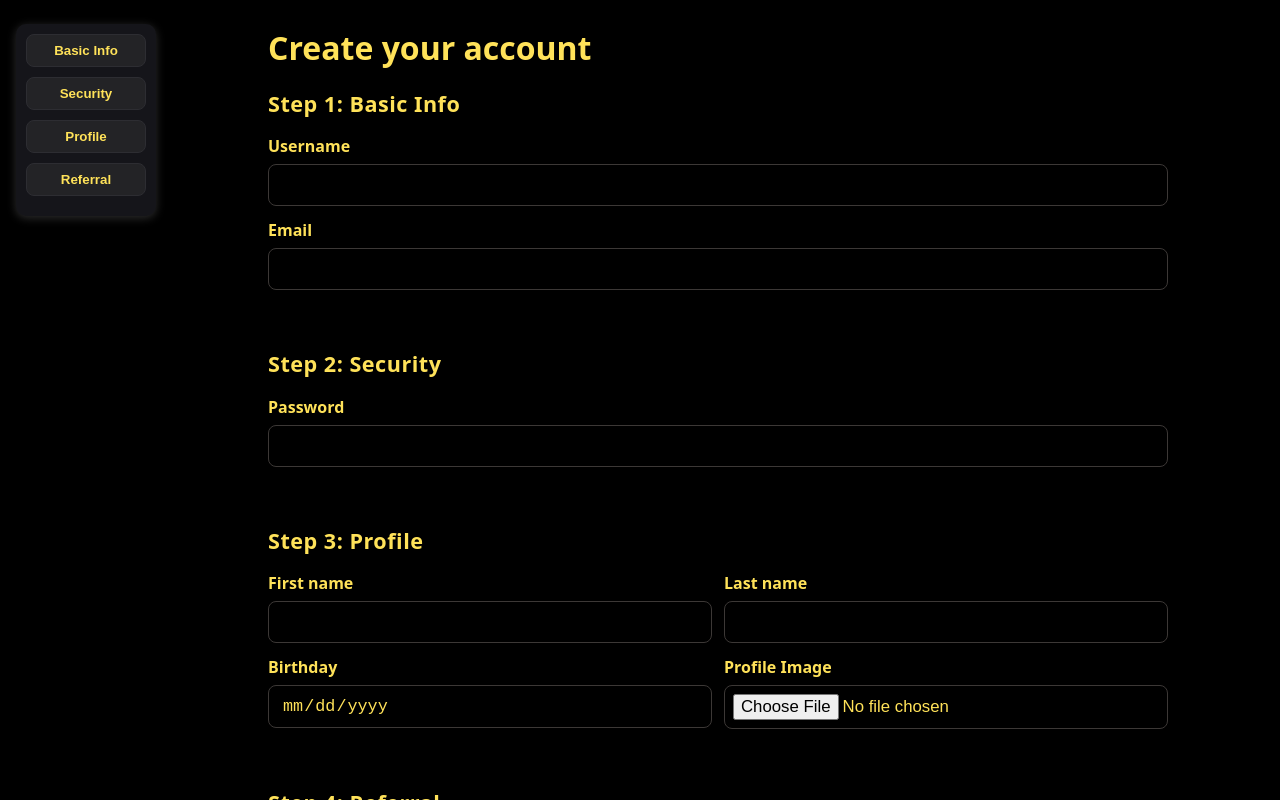
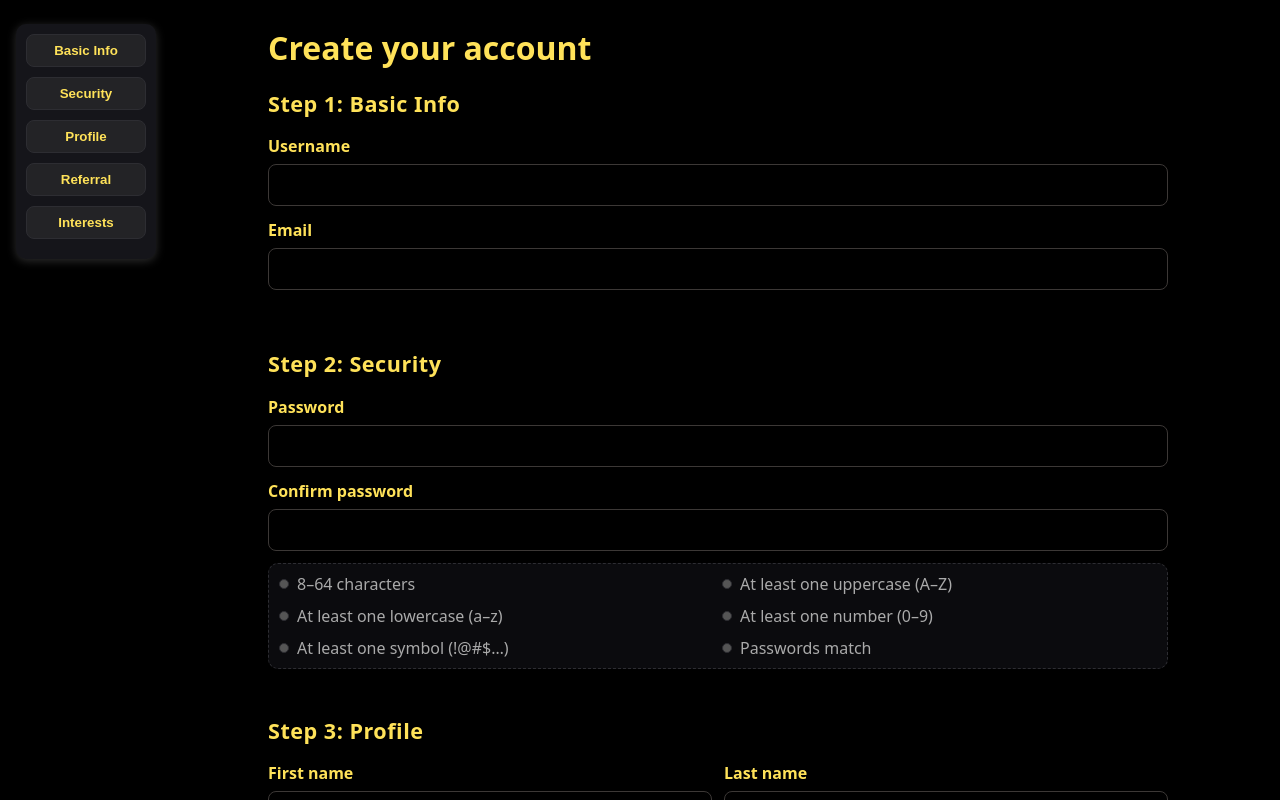
Before and after one commit to nszshadowdragon/netspacezone, a React (Vite) app in the folder frontend/: page /signup in a window 1280 px wide. Built offline with nearby package versions, Linux system fonts and the light colour scheme; no server answers.

Commit message:
signup(frontend): restore all fields + live password rules; keep FormData; success→/profile; Cancel→landing

```diff
--- a/frontend/src/pages/SignUpPage.jsx
+++ b/frontend/src/pages/SignUpPage.jsx
@@ -1,5 +1,5 @@
 // frontend/src/pages/SignUpPage.jsx
-import React, { useState, useRef, useEffect } from "react";
+import React, { useEffect, useRef, useState, useMemo } from "react";
 import { useNavigate } from "react-router-dom";
 
 const SIGNUP_URL = "https://api.netspacezone.com/api/auth/signup";
@@ -16,24 +16,27 @@ const SECTIONS = [
   { label: "Basic Info",  key: "basic"   },
   { label: "Security",    key: "security"},
   { label: "Profile",     key: "profile" },
-  { label: "Referral",    key: "referral"}
+  { label: "Referral",    key: "referral"},
+  { label: "Interests",   key: "interests"},
 ];
 
 export default function SignUpPage() {
   const navigate = useNavigate();
 
-  // refs for side-nav scroll
+  // sticky anchors (left nav buttons)
   const refs = {
-    basic:   useRef(null),
-    security:useRef(null),
+    basic: useRef(null),
+    security: useRef(null),
     profile: useRef(null),
-    referral:useRef(null),
+    referral: useRef(null),
+    interests: useRef(null),
   };
 
   const [form, setForm] = useState({
     username: "",
     email: "",
     password: "",
+    confirm: "",
     firstName: "",
     lastName: "",
     birthday: "",
@@ -44,7 +47,6 @@ export default function SignUpPage() {
   const [submitting, setSubmitting] = useState(false);
   const [error, setError] = useState("");
 
-  // keep focus scroll nice
   useEffect(() => {
     document.documentElement.style.scrollBehavior = "smooth";
     return () => (document.documentElement.style.scrollBehavior = "");
@@ -58,15 +60,42 @@ export default function SignUpPage() {
       prev.includes(name) ? prev.filter((x) => x !== name) : [...prev, name]
     );
 
+  // Password rules (live)
+  const pw = form.password || "";
+  const pwRules = useMemo(() => ({
+    length: pw.length >= 8 && pw.length <= 64,
+    upper: /[A-Z]/.test(pw),
+    lower: /[a-z]/.test(pw),
+    digit: /\d/.test(pw),
+    special: /[^A-Za-z0-9]/.test(pw),
+    match: form.confirm && form.confirm === pw,
+  }), [pw, form.confirm]);
+
+  const allPwOk = pwRules.length && pwRules.upper && pwRules.lower && pwRules.digit && pwRules.special && pwRules.match;
+
   const submit = async (e) => {
     e.preventDefault();
     setError("");
 
+    // basic client checks similar to your original behavior
+    if (!form.username.trim() || !form.email.trim() || !pw) {
+      setError("Please complete all required fields.");
+      return;
+    }
+    if (!allPwOk) {
+      setError("Please meet the password requirements.");
+      return;
+    }
+    if (!form.firstName.trim() || !form.lastName.trim() || !form.birthday) {
+      setError("Please fill your profile details.");
+      return;
+    }
     if (!profilePic) {
       setError("Please choose a profile image.");
       return;
     }
 
+    // Build multipart body (do NOT set Content-Type manually)
     const fd = new FormData();
     fd.append("username", form.username.trim());
     fd.append("email", form.email.trim());
@@ -75,8 +104,8 @@ export default function SignUpPage() {
     fd.append("lastName", form.lastName.trim());
     fd.append("birthday", form.birthday);
     fd.append("referral", form.referral.trim());
-    fd.append("interests", interests.join(","));  // server splits by comma
-    fd.append("profilePic", profilePic);          // key MUST be profilePic
+    fd.append("interests", interests.join(",")); // server splits by comma
+    fd.append("profilePic", profilePic);         // key must be profilePic
 
     try {
       setSubmitting(true);
@@ -84,7 +113,7 @@ export default function SignUpPage() {
       const res = await fetch(SIGNUP_URL, {
         method: "POST",
         credentials: "include",
-        body: fd, // DO NOT set Content-Type manually
+        body: fd,
       });
 
       if (!res.ok) {
@@ -92,8 +121,8 @@ export default function SignUpPage() {
         throw new Error(data?.error || `Signup failed (${res.status})`);
       }
 
-      // success -> go to profile
       await res.json().catch(() => null);
+      // ✅ Success → PROFILE page (not landing)
       navigate("/profile", { replace: true });
     } catch (err) {
       setError(err.message || "Signup failed");
@@ -135,16 +164,7 @@ export default function SignUpPage() {
               <button
                 type="button"
                 onClick={() => refs[s.key].current?.scrollIntoView({ block: "start" })}
-                style={{
-                  width: "100%",
-                  padding: "8px 0",
-                  color: "#ffe259",
-                  fontWeight: 700,
-                  background: "#232326",
-                  border: "1px solid #2d2d32",
-                  borderRadius: 8,
-                  cursor: "pointer",
-                }}
+                style={navBtn}
               >
                 {s.label}
               </button>
@@ -200,6 +220,27 @@ export default function SignUpPage() {
                 autoComplete="new-password"
               />
             </Field>
+
+            <Field label="Confirm password">
+              <input
+                type="password"
+                name="confirm"
+                value={form.confirm}
+                onChange={onChange}
+                style={inputStyle}
+                autoComplete="new-password"
+              />
+            </Field>
+
+            {/* Password requirements */}
+            <div style={pwHelpWrap}>
+              <PwRule ok={pwRules.length} text="8–64 characters" />
+              <PwRule ok={pwRules.upper} text="At least one uppercase (A–Z)" />
+              <PwRule ok={pwRules.lower} text="At least one lowercase (a–z)" />
+              <PwRule ok={pwRules.digit} text="At least one number (0–9)" />
+              <PwRule ok={pwRules.special} text="At least one symbol (!@#$…)" />
+              <PwRule ok={pwRules.match} text="Passwords match" />
+            </div>
           </section>
 
           {/* Step 3: Profile */}
@@ -279,7 +320,7 @@ export default function SignUpPage() {
           </section>
 
           {/* Step 5: Interests */}
-          <section style={{ ...sectionStyle, paddingBottom: 8 }}>
+          <section ref={refs.interests} style={{ ...sectionStyle, paddingBottom: 8 }}>
             <h2 style={sectionTitle}>Step 5: Interests</h2>
             <div
               className="interests-grid"
@@ -314,17 +355,13 @@ export default function SignUpPage() {
 
           {/* Actions */}
           <div style={{ display: "flex", gap: 12, marginTop: 16 }}>
-            <button
-              type="submit"
-              disabled={submitting}
-              style={primaryBtn(submitting)}
-            >
+            <button type="submit" disabled={submitting} style={primaryBtn(submitting)}>
               {submitting ? "Creating..." : "Create Account"}
             </button>
 
+            {/* Cancel → landing */}
             <button
               type="button"
-              className="btn-cancel"
               onClick={() => navigate("/")}
               disabled={submitting}
               style={secondaryBtn}
@@ -347,6 +384,34 @@ function Field({ label, children }) {
     </label>
   );
 }
+
+function PwRule({ ok, text }) {
+  return (
+    <div style={{ display: "flex", alignItems: "center", gap: 8 }}>
+      <span
+        aria-hidden
+        style={{
+          width: 10, height: 10, borderRadius: 9999,
+          background: ok ? "#39d98a" : "#555",
+          border: "1px solid #2d2d32",
+          display: "inline-block"
+        }}
+      />
+      <span style={{ color: ok ? "#c6ffdd" : "#aaa" }}>{text}</span>
+    </div>
+  );
+}
+
+const navBtn = {
+  width: "100%",
+  padding: "8px 0",
+  color: "#ffe259",
+  fontWeight: 700,
+  background: "#232326",
+  border: "1px solid #2d2d32",
+  borderRadius: 8,
+  cursor: "pointer",
+};
 
 const sectionStyle = {
   padding: "0 0 18px 0",
@@ -375,6 +440,17 @@ const inputStyle = {
   outline: "none",
 };
 
+const pwHelpWrap = {
+  display: "grid",
+  gridTemplateColumns: "repeat(2,minmax(0,1fr))",
+  gap: 8,
+  padding: "8px 10px",
+  border: "1px dashed #2d2d32",
+  borderRadius: 10,
+  background: "#0b0b0e",
+  marginTop: 8,
+};
+
 const primaryBtn = (disabled) => ({
   background: "#ffe259",
   color: "#111",
```
